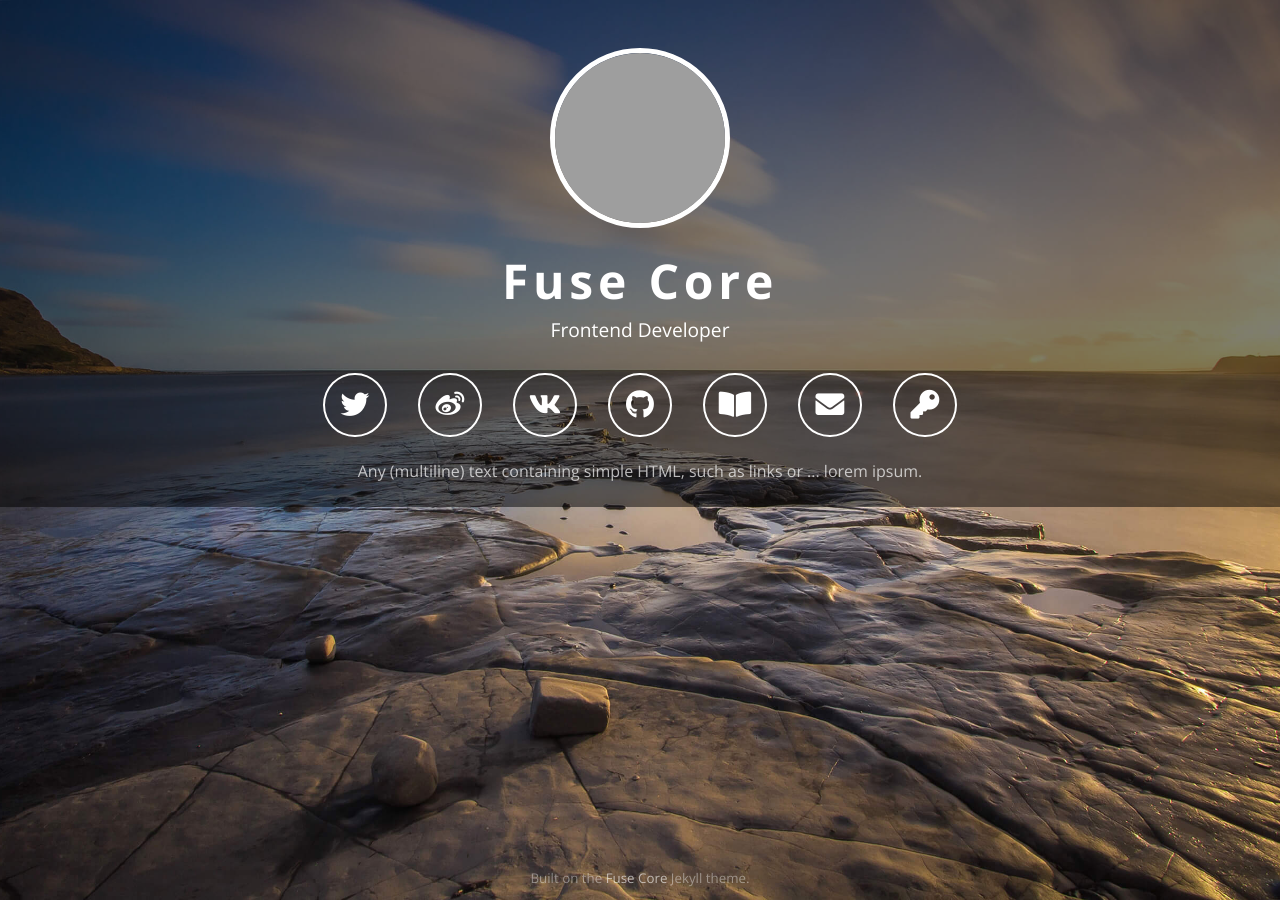
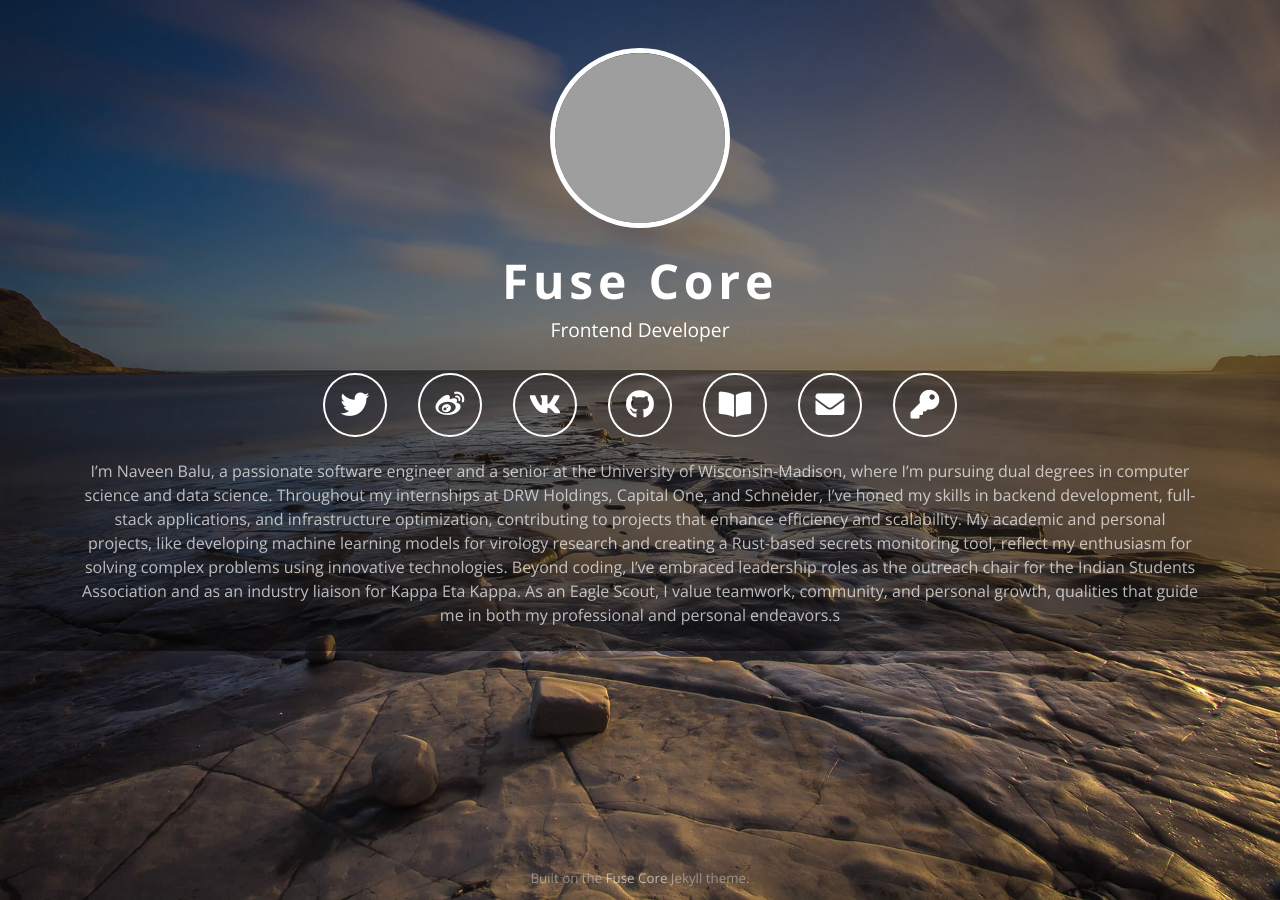
Before and after one commit to navn24/navn24.github.io, a Jekyll site: the page built from index.html, in a window 1280 px wide. Built offline with Jekyll 4.4.1, drawn with Linux system fonts in a browser that asks for light colours; comment, search, counter and statistics services are not loaded; grey boxes are pictures that could not be loaded.

Commit message:
add config.yml

```diff
--- a/_config.yml
+++ b/_config.yml
@@ -181,7 +181,6 @@ links:
 # Extra HTML which will be displayed below the links. Keep it short. Leave empty to disable.
 #extra_html:
 extra_html: >
-    Any (multiline) text containing simple HTML,
-    such as links or ... lorem ipsum.
+   I’m Naveen Balu, a passionate software engineer and a senior at the University of Wisconsin-Madison, where I’m pursuing dual degrees in computer science and data science. Throughout my internships at DRW Holdings, Capital One, and Schneider, I’ve honed my skills in backend development, full-stack applications, and infrastructure optimization, contributing to projects that enhance efficiency and scalability. My academic and personal projects, like developing machine learning models for virology research and creating a Rust-based secrets monitoring tool, reflect my enthusiasm for solving complex problems using innovative technologies. Beyond coding, I’ve embraced leadership roles as the outreach chair for the Indian Students Association and as an industry liaison for Kappa Eta Kappa. As an Eagle Scout, I value teamwork, community, and personal growth, qualities that guide me in both my professional and personal endeavors.s
 
 #EOF
```
